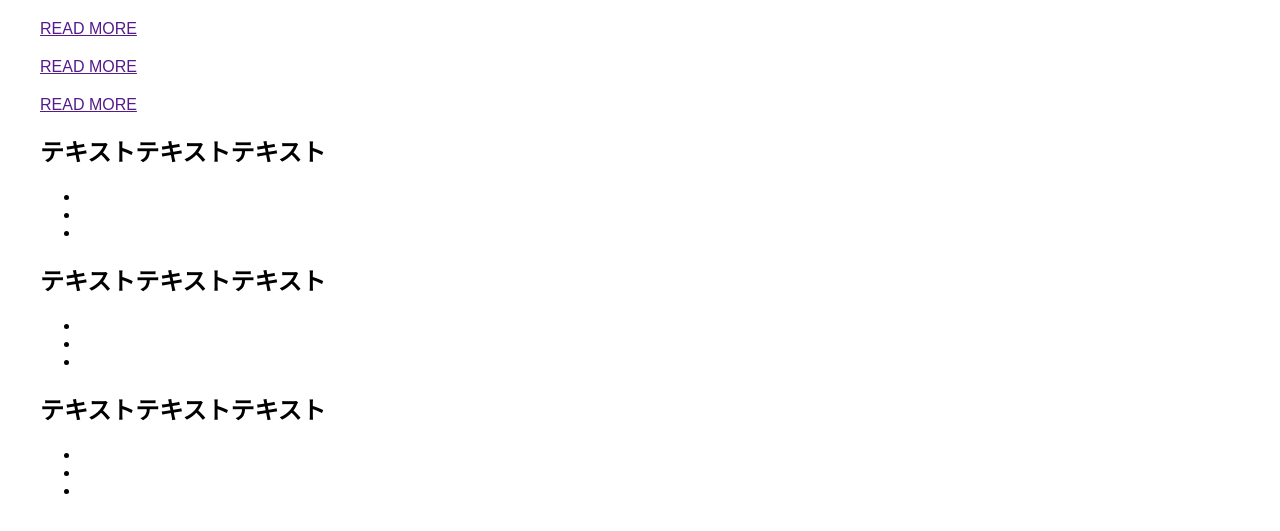
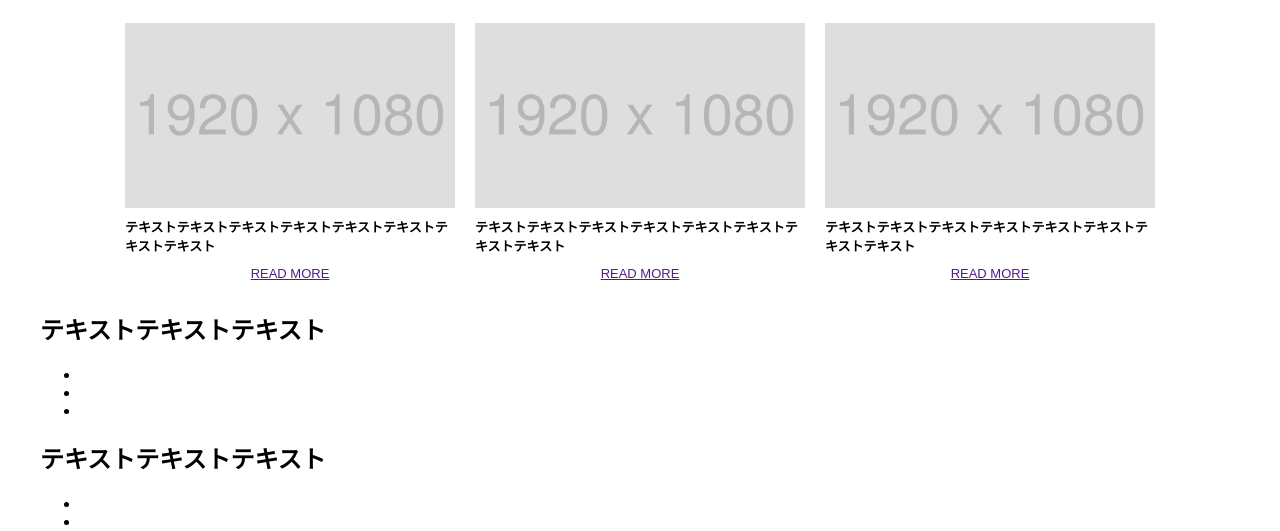
Before and after one commit to bonbo0811/Sample-Website_1-, a PHP site: page /HTML/ThirdSite.php in a window 1280 px wide. Shown: the part 85-616 px from the top of the page. Run offline with PHP 8.4, Linux system fonts and the light colour scheme.

Commit message:
picup完成

```diff
--- a/CSS/Third.css
+++ b/CSS/Third.css
@@ -1,9 +1,11 @@
 @charset "UTF-8";
 /* bodyのCSS */
+
     body{
         width: 1200px;
     }
 /* ヘッダーのCSS */
+
     .header h1{
         font-size: 20px;
         font-weight: 100;
@@ -26,6 +28,31 @@
 
 /* picupのCSS */
 
+    .picup{
+        display: flex;
+        justify-content: center;
+    }
+
+    .picup article{
+        width: 330px;
+        margin: 10px 10px;
+    }
+
+    .picup img{
+        width: 100%;
+    }
+
+    .picup h2{
+        margin-top: 5px;
+        font-size: small;
+    }
+
+    .picup .a_center{
+        text-align: center;
+        font-size: small;
+    }
+
+
 /* mainのCSS */
 
 /* asideのCSS */
--- a/HTML/ThirdSite.php
+++ b/HTML/ThirdSite.php
@@ -23,22 +23,31 @@
     </div>
     <div class="picup">
         <article>
+            <img src="../images_3/pickup1.jpg" alt="">
             <h2>
-
+                テキストテキストテキストテキストテキストテキストテキストテキスト
             </h2>
-            <a href="">READ MORE</a>
+            <div class="a_center">
+                <a href="">READ MORE</a>
+            </div>
         </article>
         <article>
+            <img src="../images_3/pickup2.jpg" alt="">
             <h2>
-
+                テキストテキストテキストテキストテキストテキストテキストテキスト
             </h2>
-            <a href="">READ MORE</a>
+            <div class="a_center">
+                <a href="">READ MORE</a>
+            </div>
         </article>
         <article>
+            <img src="../images_3/pickup3.jpg" alt="">
             <h2>
-
+                テキストテキストテキストテキストテキストテキストテキストテキスト
             </h2>
-            <a href="">READ MORE</a>
+            <div class="a_center">
+                <a href="">READ MORE</a>
+            </div>
         </article>
     </div>
     <div class="container">
```
